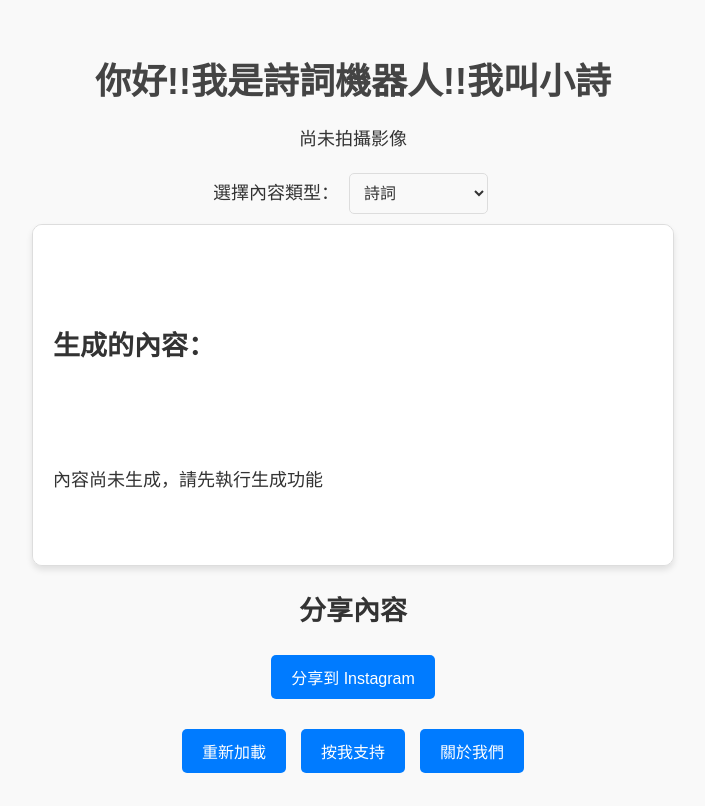
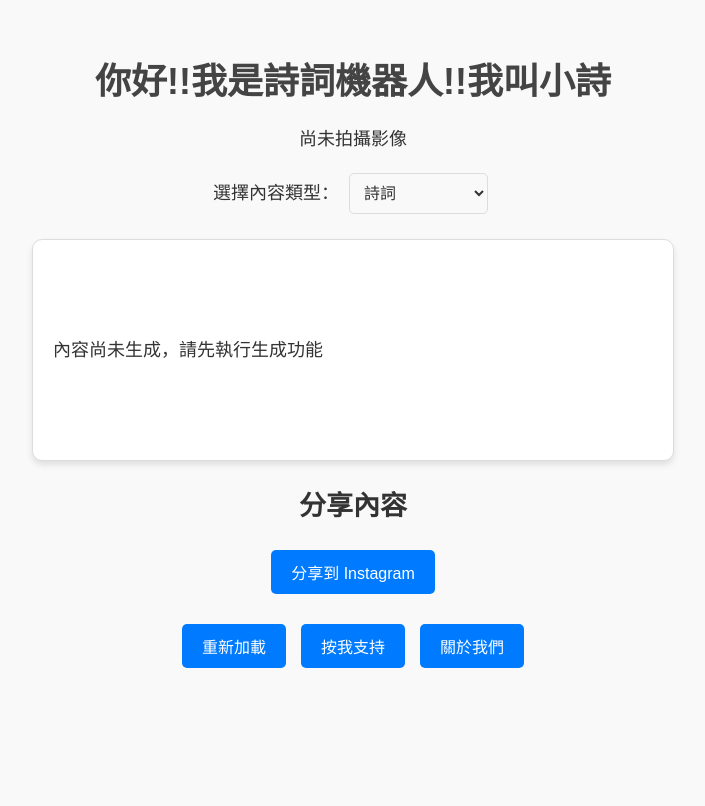
Before and after one commit to easonpan14/FINALPROJECT2, a Flask app: page / in a window 1280 px wide. Shown: the whole page, without its empty margins (287-992 px from the left). After the commit the page ends 668 px from the top, so only its background shows below. Run offline with Flask 3, Linux system fonts and the light colour scheme.

Commit message:
Update index.html

```diff
--- a/templates/index.html
+++ b/templates/index.html
@@ -23,7 +23,7 @@
             padding: 20px;
             border: 1px solid #ddd;
             border-radius: 10px;
-            margin: 5px auto;
+            margin: 20px auto;
             max-width: 600px;
             max-height: 300px;
             box-shadow: 0 4px 6px rgba(0, 0, 0, 0.1);
@@ -93,7 +93,6 @@
 
     <!-- 顯示生成的內容 -->
     <div class="content">
-        <h2>生成的內容：</h2>
         <pre>{{ content }}</pre>
     </div>
 
```
